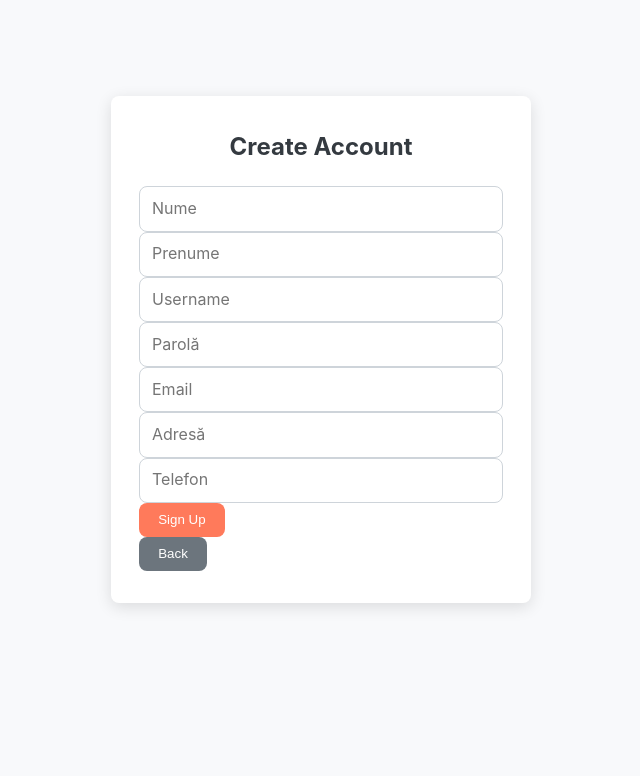
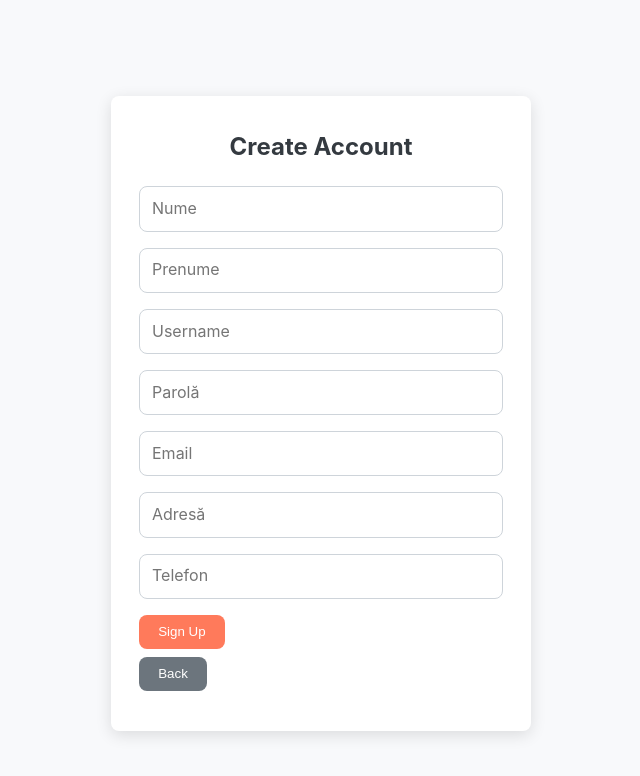
Before and after one commit to AlexMihai1804/ProiectBD, a Flask app: page /signup in a window 1280 px wide. Shown: the top 776 px of the page, without its empty margins (319-959 px from the left). Run offline with Flask 3, Linux system fonts and the light colour scheme; parts of the project's set-up code (start-up, migrations or seed data) failed here and were passed over.

Commit message:
slightly improved the look of login/signup

```diff
--- a/static/style.css
+++ b/static/style.css
@@ -173,6 +173,12 @@ label { font-weight: 500; margin-bottom: .25rem; display: inline-block; }
   box-shadow: var(--shadow-md);
 }
 .login-container h2 { text-align: center; margin-bottom: 1.25rem; }
+.login-container input {
+    margin-bottom: 1rem;
+  }
+  .login-container button {
+    margin-bottom: 0.5rem;
+  }
 
 /********************
   7. CARDS & LISTS
```
